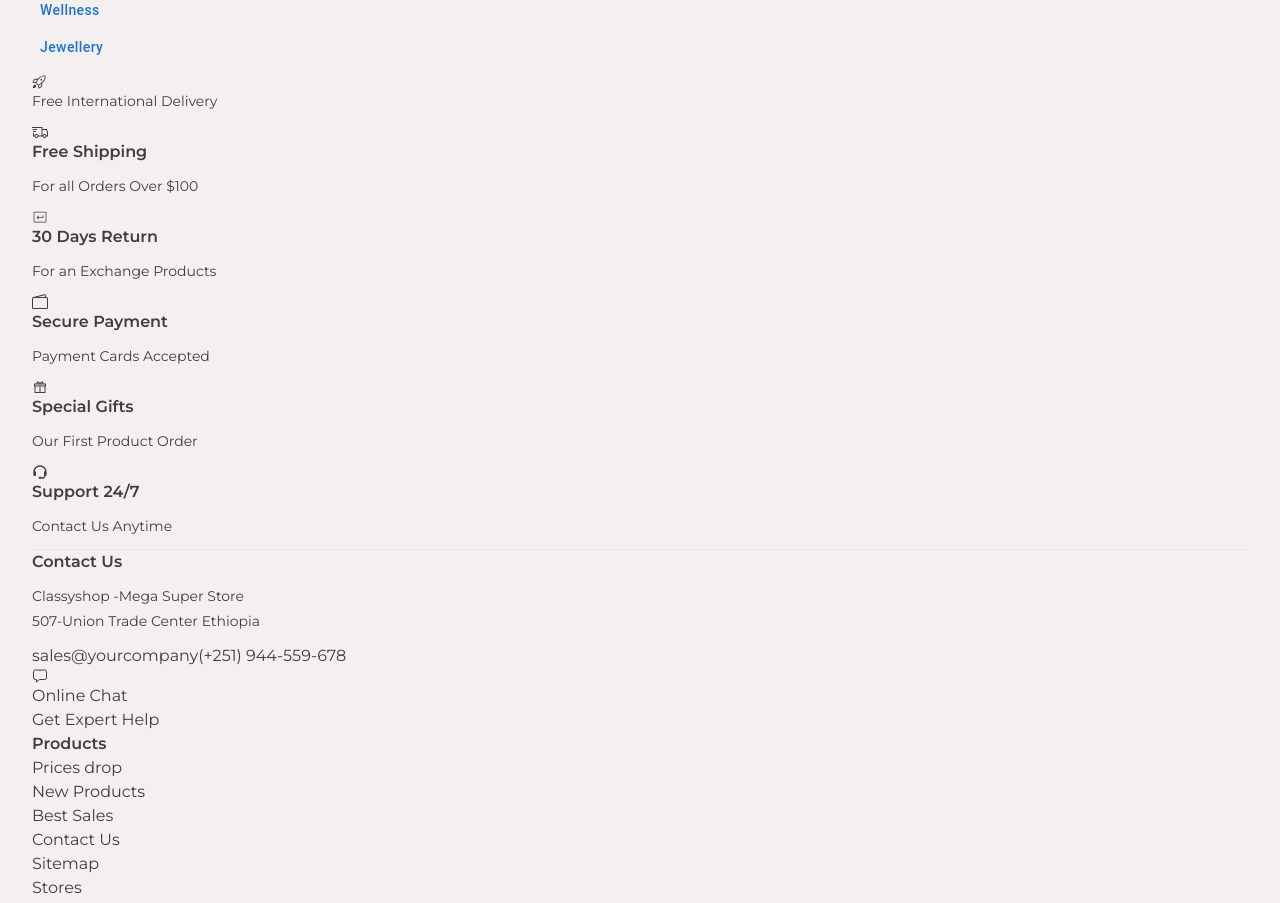
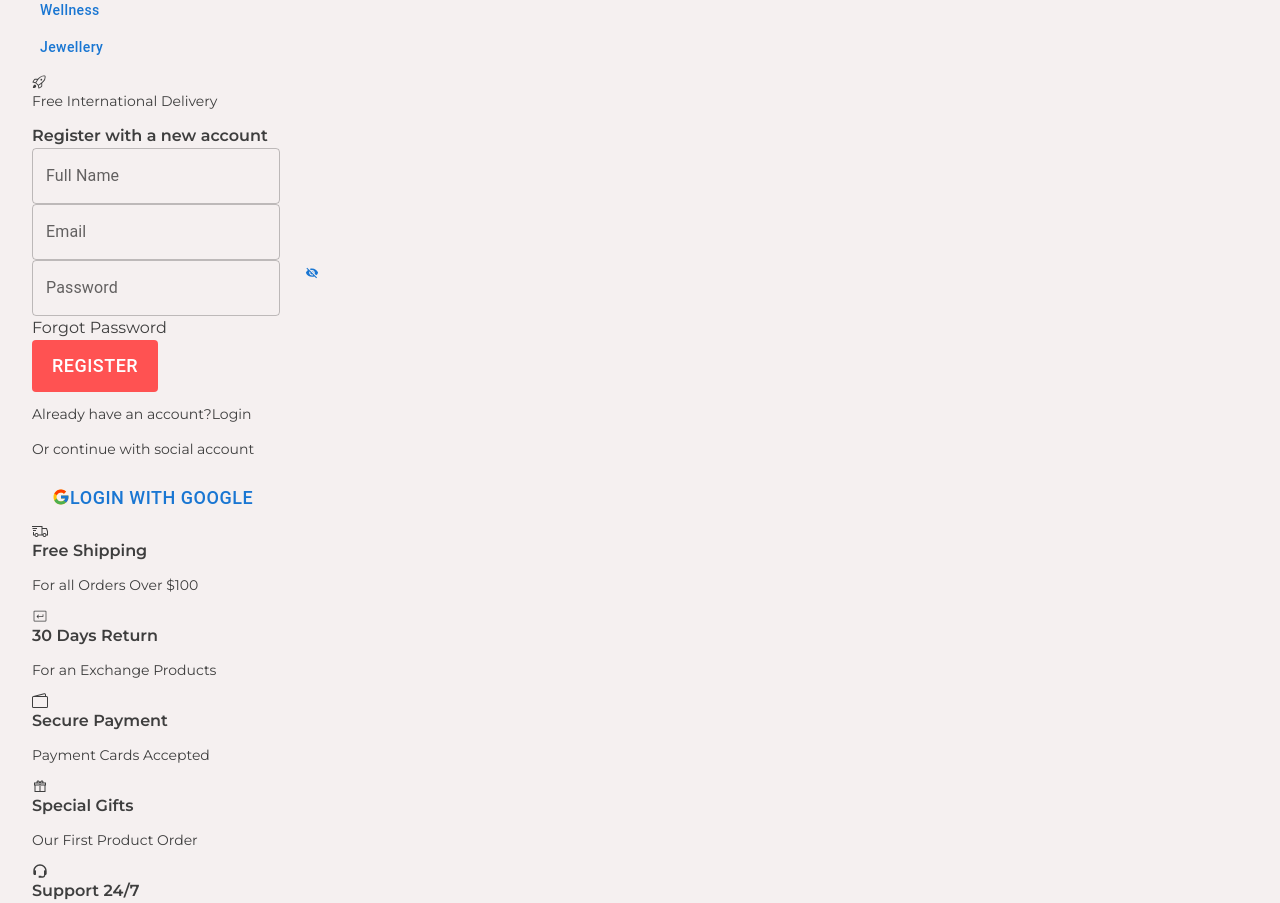
Before and after one commit to mr-Ayalk/Eccomerce_MERN_App, a React (Vite) app: page /register in a window 1280 px wide. Shown: the part 1080-1983 px from the top of the page. Built offline with nearby package versions, Linux system fonts and the light colour scheme; a web font is replaced by a local one.

Commit message:
register page completed

```diff
--- a/src/App.jsx
+++ b/src/App.jsx
@@ -17,6 +17,7 @@ import ProductZoom from "./components/ProductZoom/ProductZoom";
 import { IoCloseSharp } from "react-icons/io5";
 import ProductDetailsComponent from "./components/ProductDetailsComponent/ProductDetailsComponent";
 import Login from "./Pages/Login/Login";
+import Register from "./Pages/Register/Register";
 const MyContext = createContext();
 function App() {
   const [openProductDetailsModel, setOpenProductDetailsModel] = useState(false);
@@ -47,6 +48,7 @@ function App() {
               element={<ProductDetails />}
             />
             <Route path={"/login"} exact={true} element={<Login />} />
+            <Route path={"/register"} exact={true} element={<Register />} />
           </Routes>
           <Footer />
         </MyContext.Provider>
--- /dev/null
+++ b/src/Pages/Register/Register.jsx
@@ -0,0 +1,95 @@
+import React, { useState } from "react";
+import Box from "@mui/material/Box";
+import Input from "@mui/material/Input";
+import InputLabel from "@mui/material/InputLabel";
+import InputAdornment from "@mui/material/InputAdornment";
+import FormControl from "@mui/material/FormControl";
+import TextField from "@mui/material/TextField";
+
+import { IoMdEye, IoMdEyeOff } from "react-icons/io";
+import Button from "@mui/material/Button";
+import { Link } from "react-router-dom";
+import { FcGoogle } from "react-icons/fc";
+function Register() {
+  const [isShowPassword, setIsShowPassword] = useState(false);
+  return (
+    <section className="section py-10">
+      <div className="container">
+        <div className="card shadow-md w-[400px] m-auto rounded-md bg-white p-5 px-10">
+          <h3 className="text-center text-[18px] text-black ">
+            Register with a new account
+          </h3>
+
+          <form action="" className="w-full mt-5">
+            <div className="form-group w-full mb-5">
+              <TextField
+                type="text"
+                id="name"
+                label="Full Name"
+                variant="outlined"
+                className="w-full"
+              />
+            </div>
+            <div className="form-group w-full mb-5">
+              <TextField
+                type="email"
+                id="email"
+                label="Email"
+                variant="outlined"
+                className="w-full"
+              />
+            </div>
+
+            <div className="form-group w-full mb-5 relative">
+              <TextField
+                type={isShowPassword === false ? "password" : "text"}
+                id="password"
+                label="Password"
+                variant="outlined"
+                className="w-full"
+              />
+              <Button
+                className="!absolute top-[10px] right-[10px] z-50 !w-[35px] !h-[30px] !min-w-[35px] !rounded-full !text-black "
+                onClick={() => {
+                  setIsShowPassword(!isShowPassword);
+                }}
+              >
+                {isShowPassword === true ? (
+                  <IoMdEye className="text-[20px] opacity-75" />
+                ) : (
+                  <IoMdEyeOff className="text-[20px] opacity-75" />
+                )}
+              </Button>
+            </div>
+
+            <a href="#" className="link cursor-pointer text-[14px] font-[600]">
+              Forgot Password
+            </a>
+            <div className="flex items-center w-full mt-3 mb-3">
+              <Button className="btn-org  btn-lg w-full">Register</Button>
+            </div>
+            <p className="text-center">
+             Already have an account?
+              <Link
+                className="link text-[14px] text-primary  font-[600]"
+                to="/login"
+              >
+                Login
+              </Link>
+            </p>
+
+            <p className="text-center font-[500]">
+              Or continue with social account
+            </p>
+            <Button className="flex gap-3 w-full !bg-[#f1f1f1] btn-lg !text-black">
+              <FcGoogle className="text-[20px]" />
+              Login with Google
+            </Button>
+          </form>
+        </div>
+      </div>
+    </section>
+  );
+}
+
+export default Register;
```
